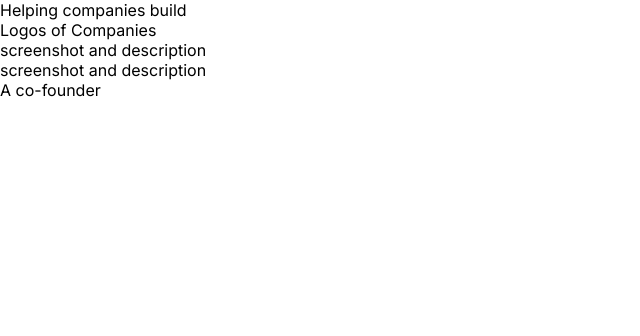
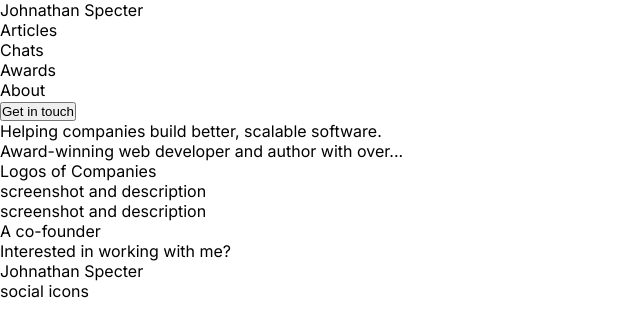
Before and after one commit to magotts/dev-landing-page, a plain HTML site: page index.html in a window 1280 px wide. Shown: the whole page, without its empty margins (0-640 px from the left). Drawn offline with Linux system fonts and the light colour scheme.

Commit message:
organize divs

```diff
--- a/index.html
+++ b/index.html
@@ -10,12 +10,22 @@
 <body>
 
   <header>
-
+  <div class="logo">Johnathan Specter</div>
+  <div class="nav">
+    <ul>
+      <li>Articles</li>
+      <li>Chats</li>
+      <li>Awards</li>
+      <li>About</li>
+    </ul>
+  </div>
+  <div><button class="btn">Get in touch</button></div>
   </header>
 
   <main>
     <section>
-      Helping companies build
+      Helping companies build better, scalable software.
+      <p>Award-winning web developer and author with over...</p>
     </section>
 
     <section>
@@ -35,6 +45,15 @@
     <section>
       A co-founder
     </section>
+
+    <section>
+     Interested in working with me?
+    </section>
+
+    <footer>
+      <div>Johnathan Specter</div>
+      <div>social icons</div>
+    </footer>
   </main>
 </body>
 </html>
```
